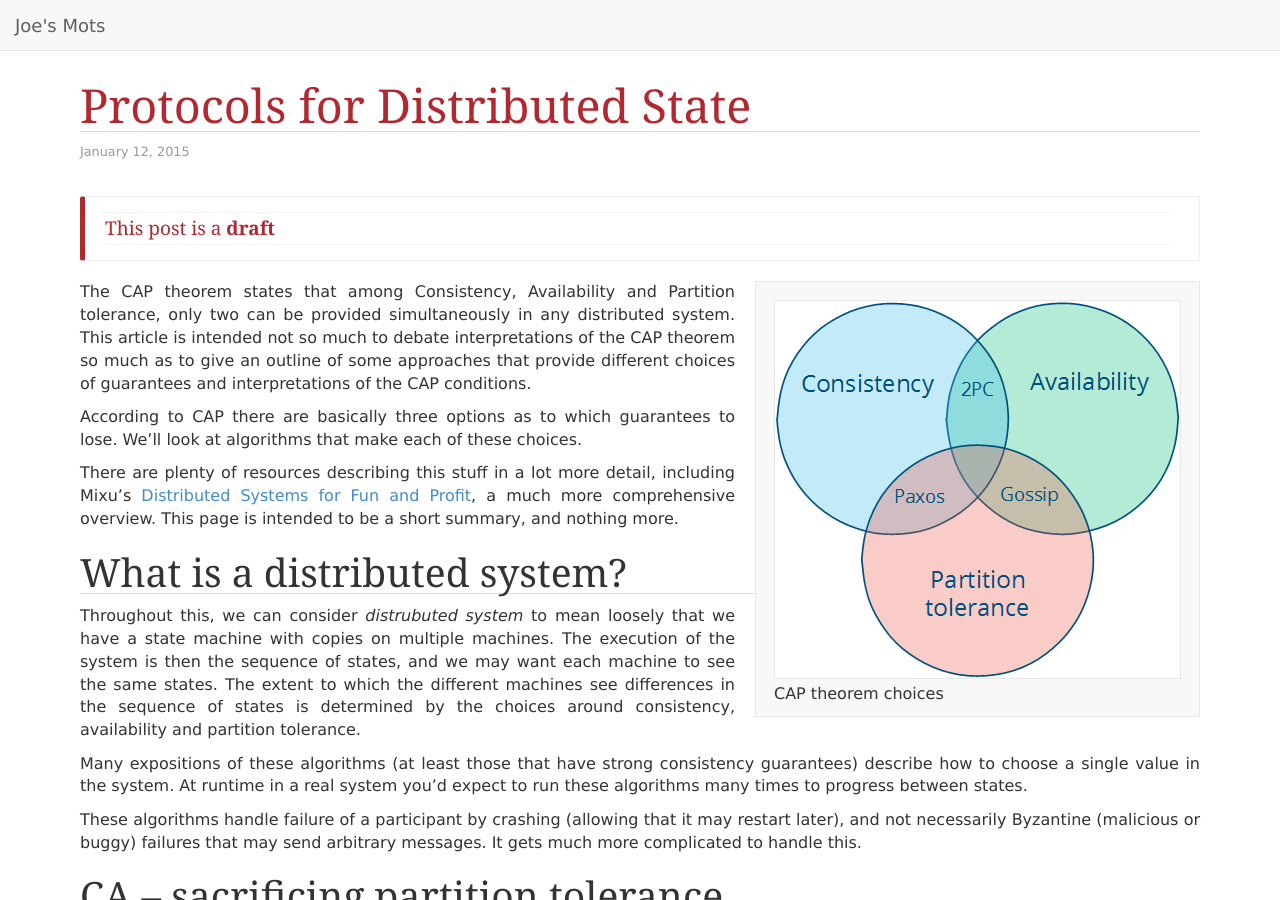
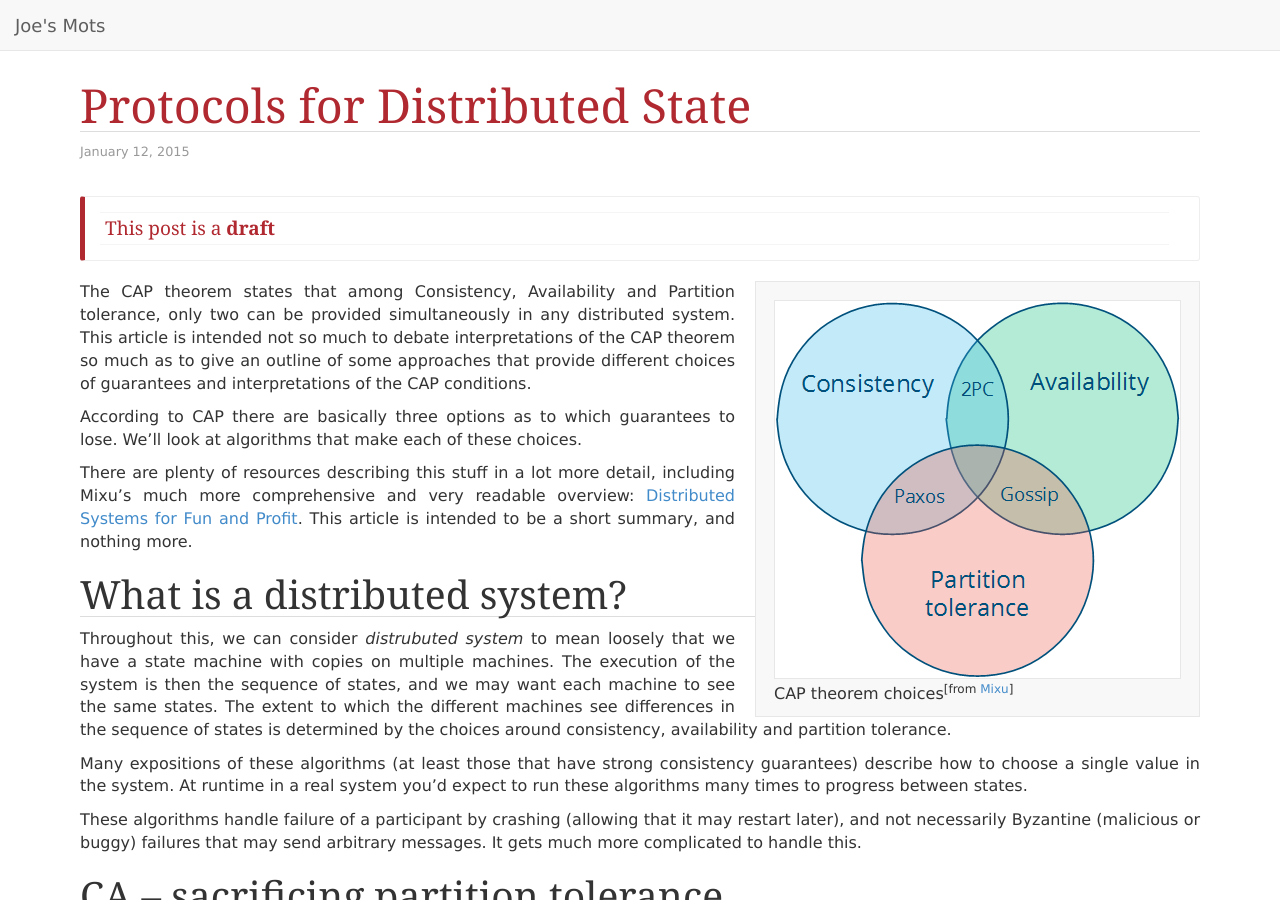
Before and after one commit to joekearney/joekearney.github.io, a Jekyll site: the page built from _posts/2015-01-12-distrib-protocols.md, in a window 1280 px wide and 900 px high. Built offline with Jekyll 4.4.1, drawn with Linux system fonts in a browser that asks for light colours; nearby versions of some CDN libraries; some web fonts are replaced; Markdown is read by kramdown in place of the engine named in the settings.

Commit message:
formatting

```diff
--- a/_posts/2015-01-12-distrib-protocols.md
+++ b/_posts/2015-01-12-distrib-protocols.md
@@ -11,14 +11,14 @@ author: Joe Kearney
 
 <div class="inline-image inline-image-right">
   <img src="/images/CAP.png" alt="Available choices satisfying the CAP theorem" title="CAP theorem choices" />
-  <div class="inline-image-cap"><p>CAP theorem choices</p></div>
+  <div class="inline-image-cap"><p>CAP theorem choices<sup>[from <a href="http://book.mixu.net/distsys/abstractions.html">Mixu</a>]</sup></p></div>
 </div>
 
 The CAP theorem states that among Consistency, Availability and Partition tolerance, only two can be provided simultaneously in any distributed system. This article is intended not so much to debate interpretations of the CAP theorem so much as to give an outline of some approaches that provide different choices of guarantees and interpretations of the CAP conditions.
 
 According to CAP there are basically three options as to which guarantees to lose. We'll look at algorithms that make each of these choices.
 
-There are plenty of resources describing this stuff in a lot more detail, including Mixu's [Distributed Systems for Fun and Profit](http://book.mixu.net/distsys/index.html), a much more comprehensive overview. This page is intended to be a short summary, and nothing more.
+There are plenty of resources describing this stuff in a lot more detail, including Mixu's much more comprehensive and very readable overview: [Distributed Systems for Fun and Profit](http://book.mixu.net/distsys/index.html). This article is intended to be a short summary, and nothing more.
 
 # What is a distributed system?
 
```
